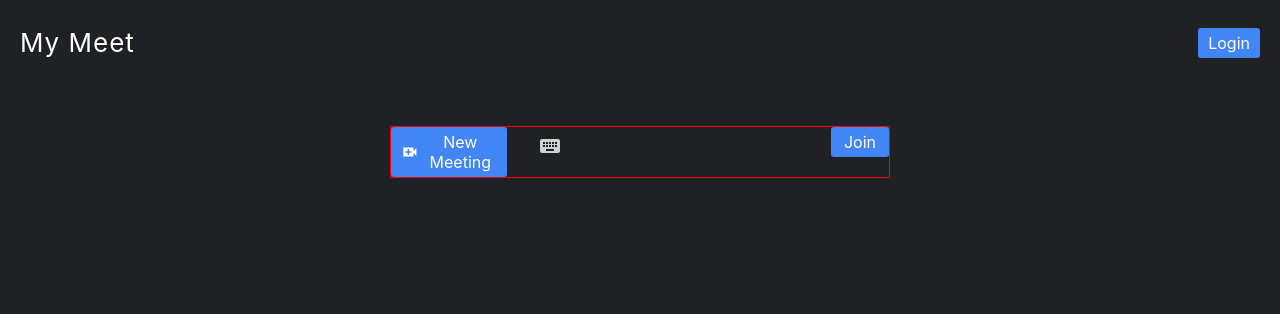
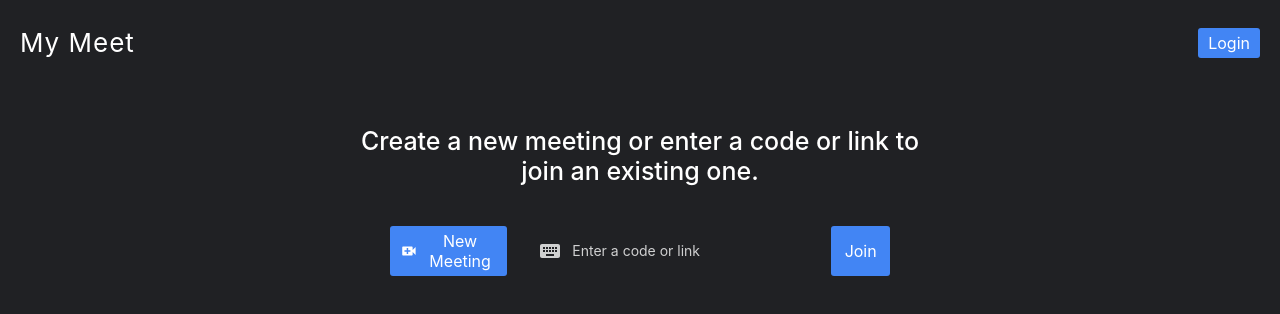
Before and after one commit to armandveloper/video-chat, a Next.js app: page / in a window 1280 px wide. Shown: the top 314 px of the page. Built offline with nearby package versions, Linux system fonts and the light colour scheme.

Commit message:
Complete the ui of the home page

```diff
--- a/pages/index.tsx
+++ b/pages/index.tsx
@@ -11,22 +11,49 @@ const Header = styled.header`
 `;
 
 const Logo = styled.h1`
-	font-size: 2.6rem;
+	font-size: 2rem;
 	font-weight: 400;
 	letter-spacing: 0.1rem;
+	@media (min-width: 48em) {
+		font-size: 2.6rem;
+	}
 `;
 
 const Container = styled.main`
-	border: 1px solid red;
+	max-width: 62rem;
+	margin: 4rem auto 0;
+	padding: 0 1rem;
+`;
+
+const Headline = styled.h2`
+	font-size: 1.8rem;
+	font-weight: 500;
+	margin: 0 0 4rem;
+	text-align: center;
+	@media (min-width: 48em) {
+		font-size: 2.5rem;
+	}
+`;
+
+const InlineGrid = styled.div`
 	max-width: 50rem;
-	margin: 4rem auto 0;
+	margin: auto;
 	display: grid;
 	grid-template-columns: 2fr 3fr 1fr;
 	gap: 2rem;
-	align-items: start;
+	${Button}:first-child {
+		grid-column: 1 / -1;
+	}
+	@media (min-width: 48em) {
+		${Button}:first-child {
+			grid-column: 1 / 2;
+		}
+	}
 `;
 
 const InputWrapper = styled.div`
+	grid-row: 2;
+	grid-column: 1 / 3;
 	border: 1px solid transparent;
 	padding: 0.6rem 1rem;
 	transition: 0.15s ease;
@@ -39,9 +66,14 @@ const InputWrapper = styled.div`
 	> * {
 		flex-shrink: 0;
 	}
+	@media (min-width: 48em) {
+		grid-row: 1;
+		grid-column: 2;
+	}
 `;
 
 const Input = styled.input`
+	grid-row: 2;
 	flex: 1;
 	background: none;
 	border: none;
@@ -51,6 +83,11 @@ const Input = styled.input`
 	font-size: 1.4rem;
 	&:focus {
 		outline: none;
+	}
+	::placeholder {
+		color: var(--color-text);
+		font: inherit;
+		opacity: 0.79;
 	}
 `;
 
@@ -62,15 +99,29 @@ function HomePage() {
 				<Button>Login</Button>
 			</Header>
 			<Container>
+				<Headline>
+					Create a new meeting or enter a code or link to join an
+					existing one.
+				</Headline>
+				<InlineGrid>
 					<Button>
 						<MdVideoCall size="24" color="currentColor" />
 						New Meeting
 					</Button>
 					<InputWrapper>
-					<MdKeyboard size="24" color="currentColor" opacity="0.79" />
-					<Input type="text" />
+						<MdKeyboard
+							size="24"
+							color="currentColor"
+							opacity="0.79"
+						/>
+						<Input
+							type="text"
+							aria-label="Enter a code or link"
+							placeholder="Enter a code or link"
+						/>
 					</InputWrapper>
 					<Button>Join</Button>
+				</InlineGrid>
 			</Container>
 		</Layout>
 	);
```
Lines whose indentation alone changed are shown as unchanged.
